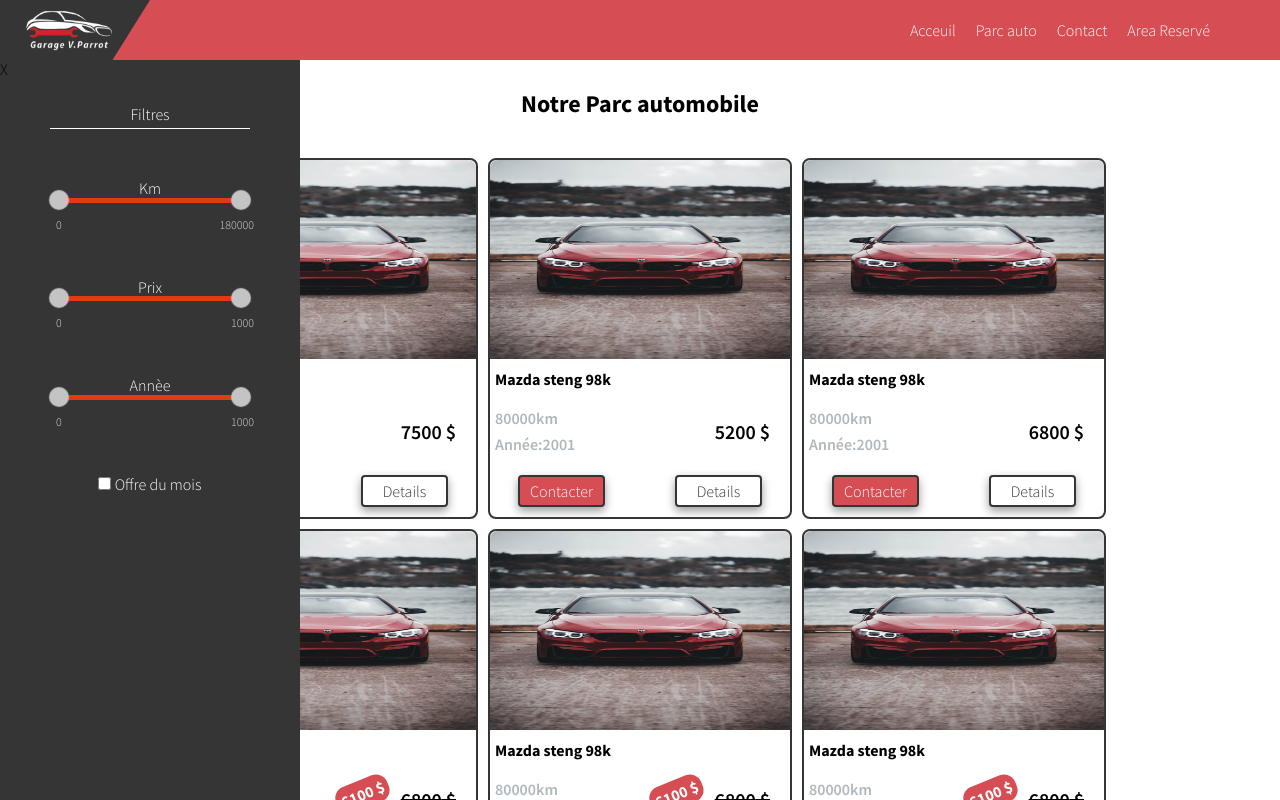
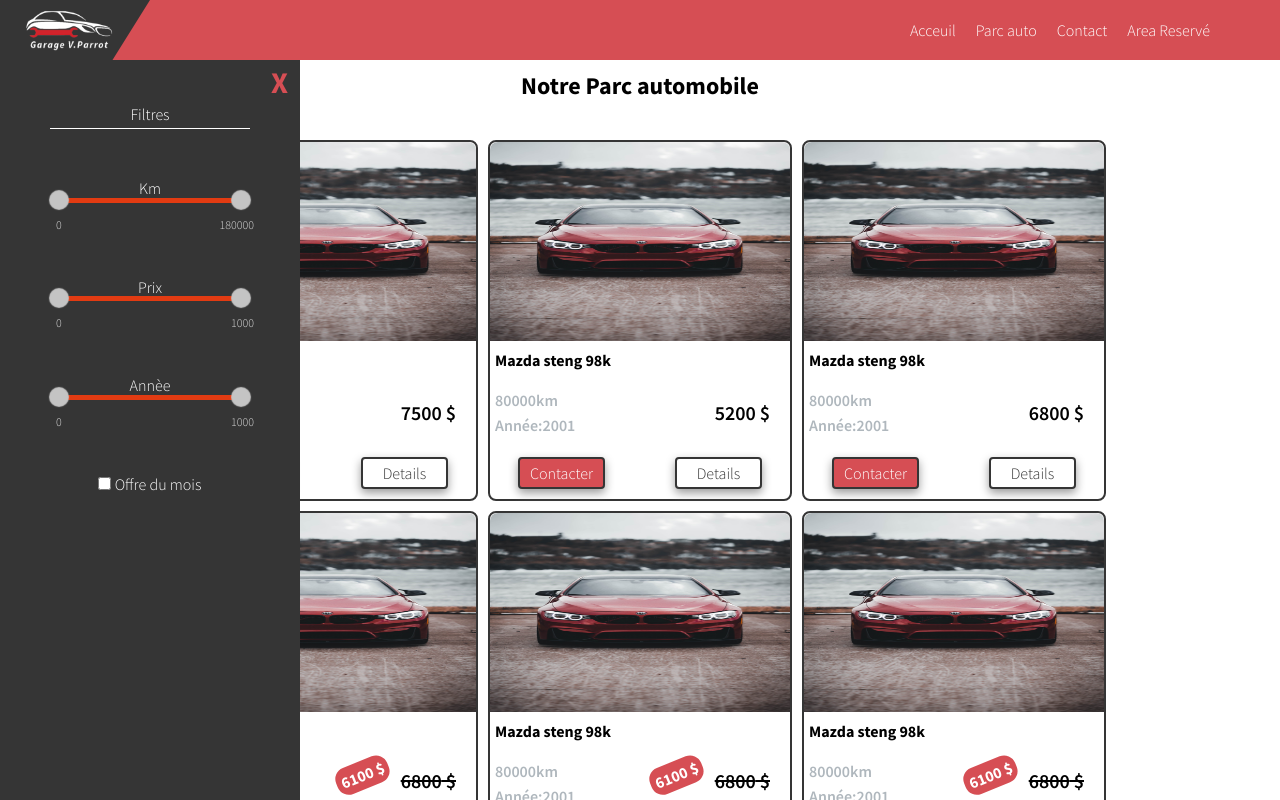
Before and after one commit to MarcoFormante/newGarageVincentParrot, a React (Create React App) app: page /parc-auto in a window 1280 px wide. Both pictures are taken after a click on the element "Filters". Shown: the top 800 px of the page. Built offline with nearby package versions, Linux system fonts and the light colour scheme.

Commit message:
parc-auto page: add filter container (div)

```diff
--- a/src/components/pages/ParcAuto/ParcAuto.js
+++ b/src/components/pages/ParcAuto/ParcAuto.js
@@ -187,13 +187,14 @@ const ParcAuto = () => {
 
   return (
       <div className='parc-auto_page'>
-        <div className='filters_btn_toggle' onClick={()=> setFiltersToggle(!filtersToggle)}>{filtersToggle ? "X" : "Filters"}</div>
-          <aside style={filtersToggle === true ? { display: "block" } : { display: "none" }}>
 
-                <p className='filtre_title'>Filtres</p>
-              <CarFilters />
-
-              </aside>
+            <div className='filters_container'>
+            <div className={filtersToggle ? "filters_btn_toggle filters_btn_toggle--active" :'filters_btn_toggle' }onClick={() => setFiltersToggle(!filtersToggle)}>{filtersToggle ? "X" : "Filters"}</div>
+                <aside style={filtersToggle === true ? { display: "block" } : { display: "none" }}>
+                    <p className='filtre_title'>Filtres</p>
+                    <CarFilters />
+                </aside>
+            </div>
               <PageTitle pageTitle={"Notre Parc automobile"} />
               <div className='parc_auto_cars_switch_block'>
 
--- a/src/stylesheets/index.css
+++ b/src/stylesheets/index.css
@@ -765,7 +765,7 @@ pages: home
   padding-top: 100px;
   background-color: #353535;
   position: fixed;
-  min-width: 250px;
+  min-width: inherit;
   top: 0px;
   color: #FFFFFF;
   height: 100vh;
@@ -776,9 +776,25 @@ input[type=checkbox] {
   cursor: pointer;
 }
 
+.filters_container {
+  position: relative;
+  width: 290px;
+}
+
 .filters_btn_toggle {
-  position: relative;
+  position: absolute;
   z-index: 2;
+  margin-left: 20px;
+  top: 30px;
+  font-weight: bold;
+  color: #D64E54;
+  font-size: 30px;
+  cursor: pointer;
+}
+.filters_btn_toggle--active {
+  margin: 0;
+  right: 2px;
+  top: 5px;
 }
 
 /*
--- a/src/stylesheets/pages/_parc-auto.scss
+++ b/src/stylesheets/pages/_parc-auto.scss
@@ -54,7 +54,7 @@
  padding-top: 100px;
  background-color: $secondary_color;
  position: fixed;
- min-width: 250px;
+ min-width: inherit;
  top: 0px;
  color: $white-color;
  height: 100vh;
@@ -65,8 +65,24 @@ input[type="checkbox"]{
     cursor: pointer;
 }
 
+.filters_container{
+    position: relative;
+    width: 290px;
+}
+
 .filters_btn_toggle{
-    position: relative;
+    position: absolute;
     z-index: 2;
+   margin-left: 20px;
+    top: 30px;
+    font-weight: bold;
+    color: $brand_color;
+    font-size: 30px;
+    cursor: pointer;
 
+        &--active{
+            margin: 0 ;
+            right: 2px;
+            top: 5px;
+        }
 }
```
Also changed, not shown: 1 other file (tests, documents, lock files or other folders).
